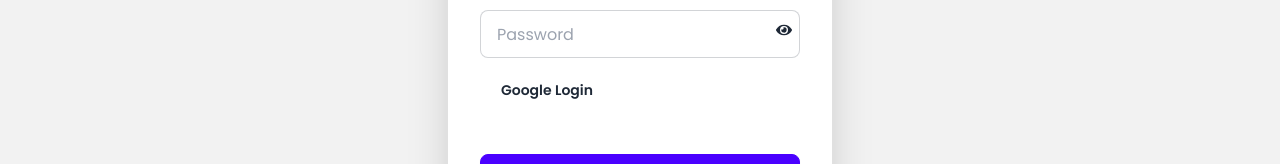
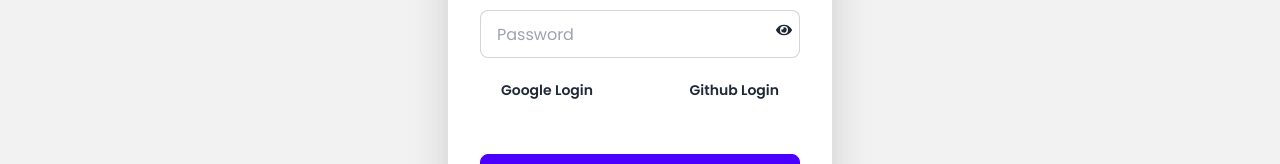
Before and after one commit to farjana88/react-blue-diamond-hotel, a React (Vite) app: page /login in a window 1280 px wide. Shown: the part 466-630 px from the top of the page. Built offline with nearby package versions, Linux system fonts and the light colour scheme; no server answers.

Commit message:
login page

```diff
--- a/package.json
+++ b/package.json
@@ -13,6 +13,7 @@
     "firebase": "^10.10.0",
     "localforage": "^1.10.0",
     "match-sorter": "^6.3.4",
+    "prop-types": "^15.8.1",
     "react": "^18.2.0",
     "react-dom": "^18.2.0",
     "react-icons": "^5.0.1",
--- a/src/pages/Login.jsx
+++ b/src/pages/Login.jsx
@@ -2,27 +2,36 @@ import { useContext, useState } from "react";
 import { Link } from "react-router-dom";
 import { AuthContext } from "../providers/AuthProvider";
 import { FaEye, FaEyeSlash } from "react-icons/fa";
-import { GoogleAuthProvider, getAuth, signInWithPopup,  } from "firebase/auth";
+import { GithubAuthProvider, GoogleAuthProvider, getAuth, signInWithPopup,  } from "firebase/auth";
 import app from "../firebase/Firebase.config";
 
 
 const Login = () => {
   const auth = getAuth(app);
-  const provider = new GoogleAuthProvider()
-
+  const googleProvider = new GoogleAuthProvider()
+   const githubProvider = new GithubAuthProvider()
 
     const {signIn} = useContext(AuthContext)
     const [showPassword, setShowPassword] = useState(false)
 
     const handleGoogleSignIn = () => {
-      signInWithPopup(auth, provider)
+      signInWithPopup(auth, googleProvider)
       .then(result => {
         console.log(result.user)
       })
       .catch(error => {
         console.log('error', error.message)
       })
-      console.log('google mama is coming')
+      // console.log('google mama is coming')
+    }
+    const handleGithubSignIn = () => {
+      signInWithPopup(auth, githubProvider)
+      .then(result => {
+        console.log(result.user)
+      })
+      .catch(error => {
+        console.log('error', error.message)
+      })
     }
 
     const handleLogIn = e => {
@@ -87,6 +96,7 @@ const Login = () => {
                  </div>
                  <label className="label">
                  <button onClick={handleGoogleSignIn} className="btn btn-ghost">Google Login</button>
+                 <button onClick={handleGithubSignIn} className="btn btn-ghost">Github Login</button>
           </label>
               </div>
               <div className="form-control mt-6">
--- a/src/pages/Register.jsx
+++ b/src/pages/Register.jsx
@@ -112,6 +112,7 @@ const Register = () => {
                 //   <span> Already have an account </span>
                 // </div>
                 // </div>
+
             }
             {
               success &&
--- a/src/providers/AuthProvider.jsx
+++ b/src/providers/AuthProvider.jsx
@@ -1,6 +1,8 @@
 import { createContext, useEffect, useState } from "react";
 import { createUserWithEmailAndPassword, getAuth, onAuthStateChanged, signOut } from "firebase/auth";
 import app from "../firebase/Firebase.config";
+import PropTypes from 'prop-types';
+
 
 export const AuthContext = createContext(null);
 const auth = getAuth(app);
@@ -44,6 +46,8 @@ const AuthProvider = ({children}) => {
     );
 };
 
-
+AuthProvider.propTypes = {
+    children:PropTypes.node,
+}
 
 export default AuthProvider;
```
Also changed, not shown: 1 other file (tests, documents, lock files or other folders).
